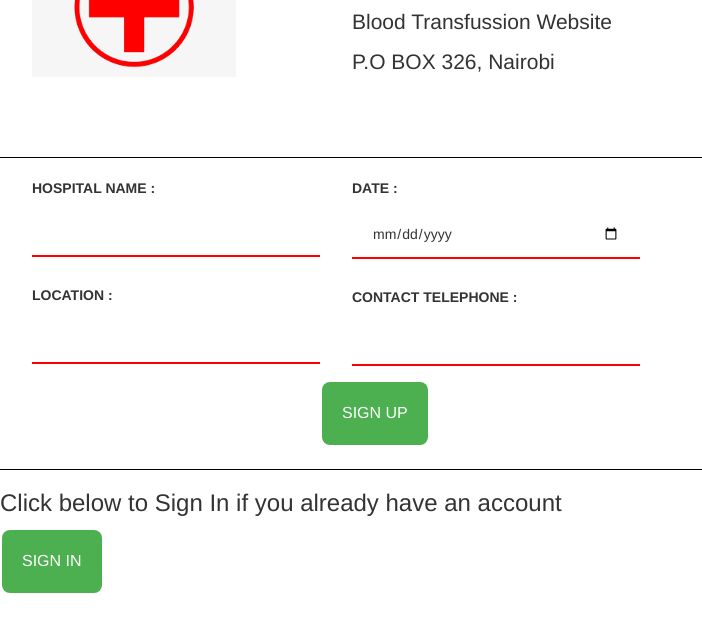
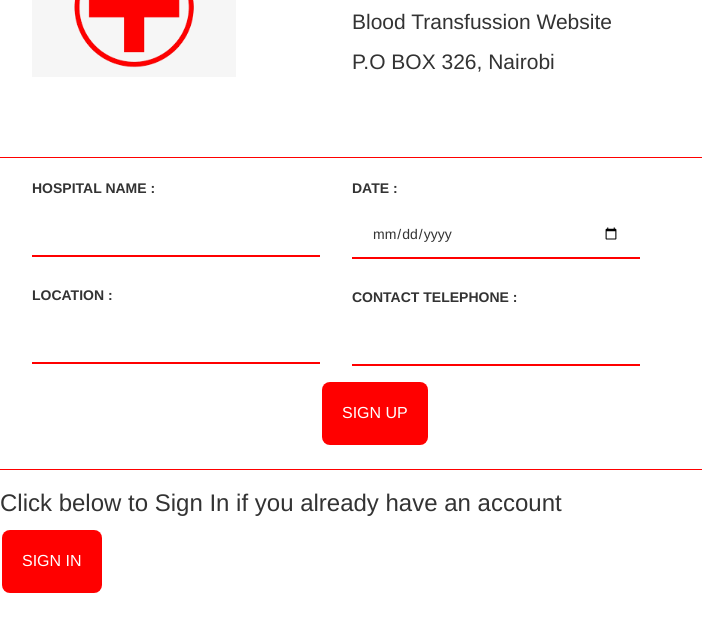
Before and after one commit to memetibryan/hospital-blood-transfusion-system, a plain HTML site: page html/hospital.html in a window 1280 px wide. Shown: the part 63-694 px from the top of the page, without its empty margins (0-702 px from the left). Drawn offline with nearby package versions, Linux system fonts and the light colour scheme.

Commit message:
customized user interface pages

```diff
--- a/css/default.css
+++ b/css/default.css
@@ -20,7 +20,7 @@
     background-size: 100% 100%;
   }
   hr {
-    border-color:black;
+    border-color:green;
   }
   button {
     background-color: #4CAF50; /* Green */
--- a/css/hospital.css
+++ b/css/hospital.css
@@ -20,7 +20,7 @@
     background-size: 100% 100%;
   }
   hr {
-    border-color:black;
+    border-color:red;
   }
   input {
     width: 100%;
@@ -31,7 +31,7 @@
     border-bottom: 2px solid red;
   }
   button {
-    background-color: #4CAF50; /* Green */
+    background-color: red;
     border: none;
     color: white;
     padding: 20px;
--- a/css/user.css
+++ b/css/user.css
@@ -27,11 +27,10 @@
     padding: 12px 20px;
     margin: 8px 0;
     box-sizing: border-box;
-    border: none;
-    border-bottom: 2px solid red;
+    border-color: 2px solid green;
   }
   button {
-    background-color: #4CAF50; /* Green */
+    background-color: black;
     border: none;
     color: white;
     padding: 20px;
```
